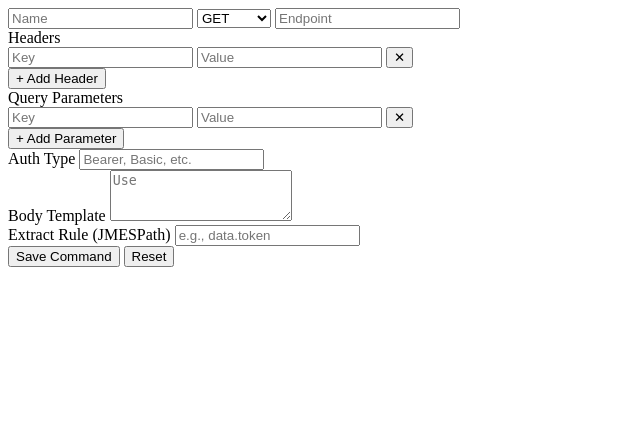
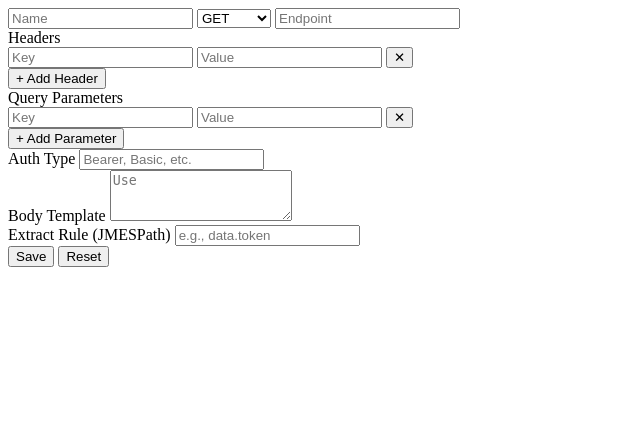
Before and after one commit to torosys/FlaskAPIManager, a Flask app: page /commands in a window 1280 px wide. Shown: the top 436 px of the page, without its empty margins (0-640 px from the left). Run offline with Flask 3, Linux system fonts and the light colour scheme; the visitor is signed in with stand-in values (Sample User, id 1); data that the repository does not hold is empty.

Commit message:
Change Save Command button text

```diff
--- a/templates/commands.html
+++ b/templates/commands.html
@@ -47,7 +47,7 @@
       <input type="text" name="extract_rule" id="extract_rule" placeholder="e.g., data.token" class="w-full border rounded px-2 py-1">
     </div>
     <div class="flex space-x-2 mt-3">
-      <button type="submit" class="bg-blue-700 text-white px-4 py-2 rounded hover:bg-blue-600">Save Command</button>
+      <button type="submit" class="bg-blue-700 text-white px-4 py-2 rounded hover:bg-blue-600">Save</button>
       <button type="button" id="reset-form" class="bg-gray-500 text-white px-4 py-2 rounded hover:bg-gray-400">Reset</button>
     </div>
     {% if error_msg %}
--- a/templates/commands_form.html
+++ b/templates/commands_form.html
@@ -44,7 +44,7 @@
     <input type="text" name="extract_rule" id="extract_rule" placeholder="e.g., data.token" class="w-full border rounded px-2 py-1">
   </div>
   <div class="flex space-x-2 flex-wrap">
-    <button type="submit" class="bg-blue-700 text-white px-4 py-2 rounded hover:bg-blue-600">Save Command</button>
+    <button type="submit" class="bg-blue-700 text-white px-4 py-2 rounded hover:bg-blue-600">Save</button>
     <button type="button" id="reset-form" class="bg-gray-500 text-white px-4 py-2 rounded hover:bg-gray-400">Reset</button>
   </div>
   {% if error_msg %}
```
